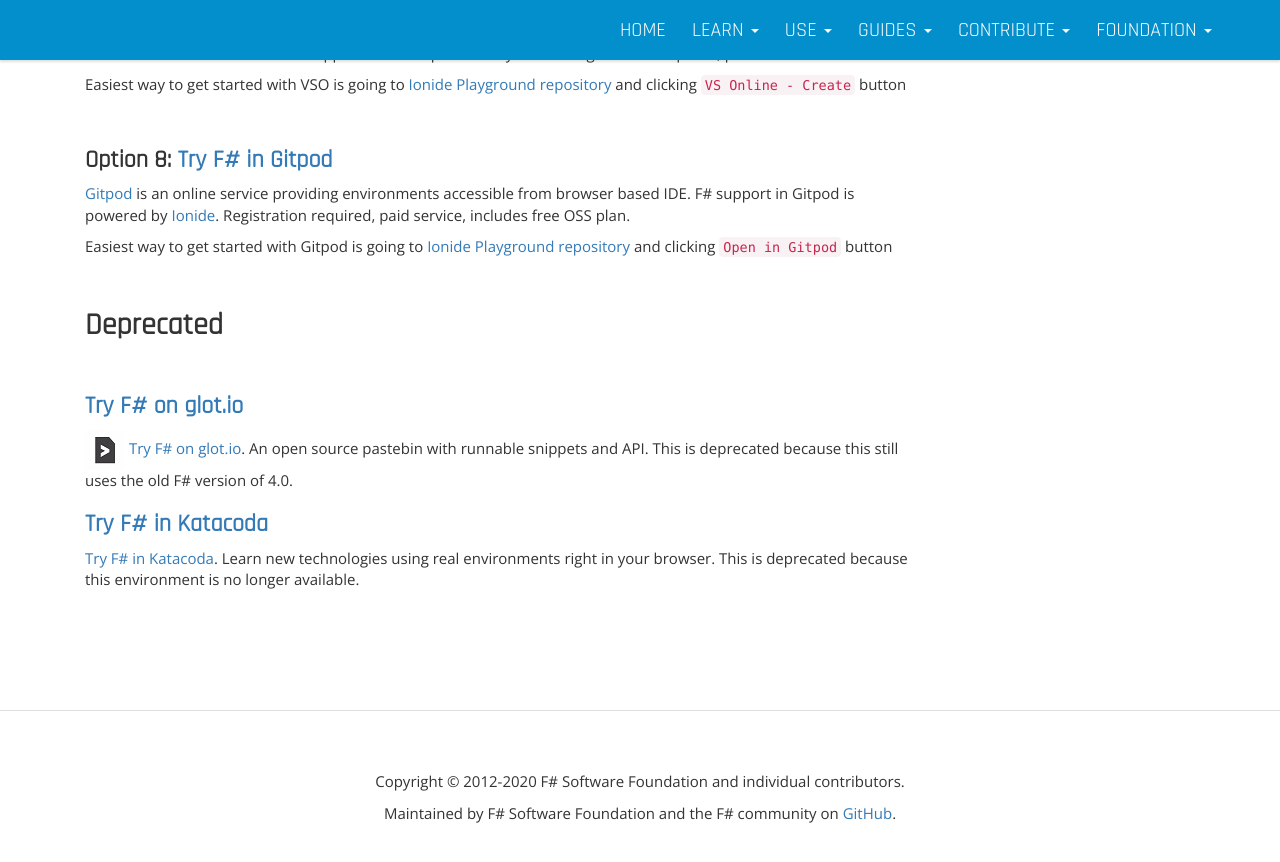
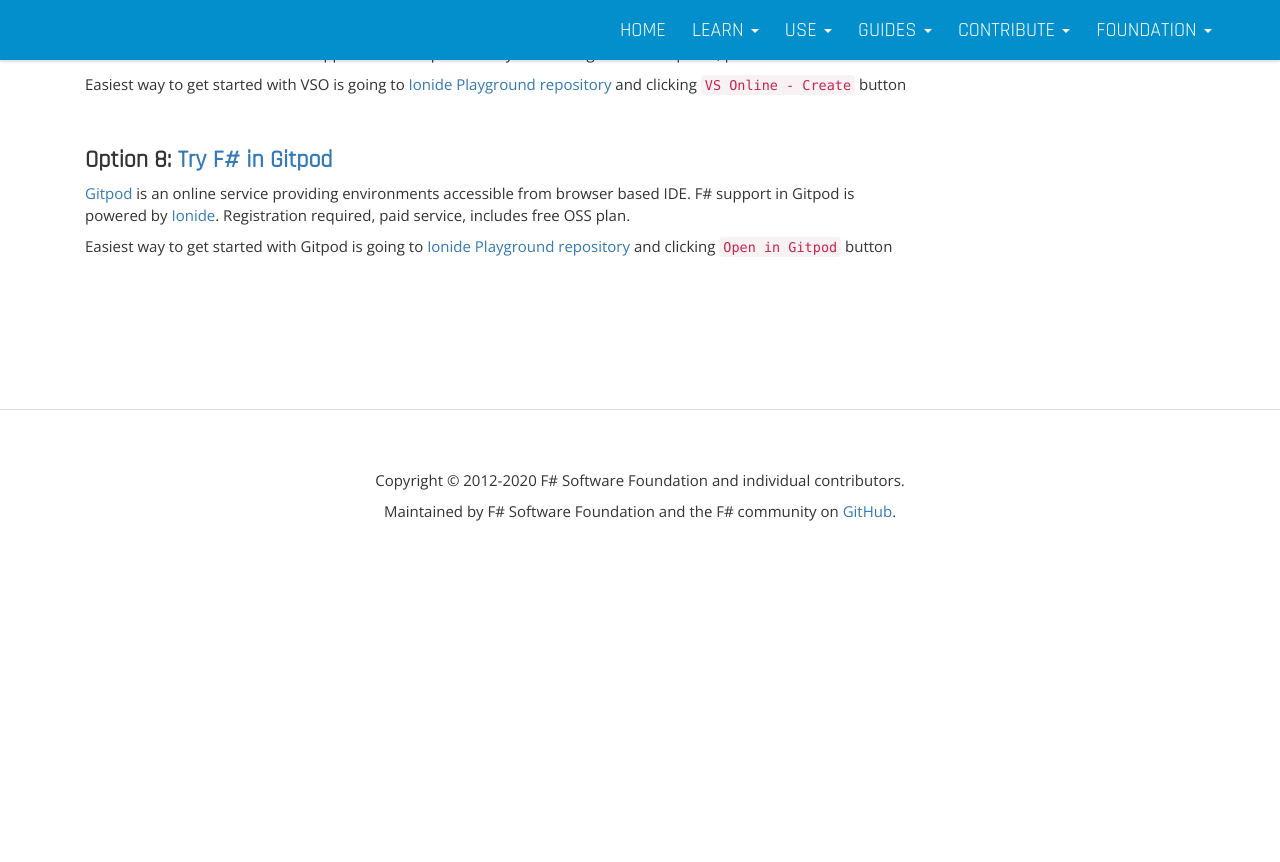
Before and after one commit to fsharp/fsharp.org, a Jekyll site: the page built from use/browser/index.md, in a window 1280 px wide and 900 px high, scrolled down 1058 px. Shown: the top 862 px of the window. Built offline with Jekyll 4.4.1, drawn with Linux system fonts in a browser that asks for light colours; nearby versions of some CDN libraries; after the commit the page ends 1657 px from its top, so only the background shows below that.

Commit message:
Update index.md

```diff
--- a/use/browser/index.md
+++ b/use/browser/index.md
@@ -60,18 +60,3 @@
 Easiest way to get started with Gitpod is going to [Ionide Playground repository](https://github.com/ionide/playground) and clicking `Open in Gitpod` button
 
 <br />
-
-## Deprecated
-
-
-<br />
-
-### [Try F# on glot.io](https://glot.io/new/fsharp)
-
-![logo](/images/thumbs/glot-io.jpg)&nbsp;[Try F# on glot.io](https://glot.io/new/fsharp). An open source pastebin with runnable snippets and API. This is deprecated because this still uses the old F# version of 4.0.
-
-
-### [Try F# in Katacoda](https://www.katacoda.com/courses/fsharp/playground)
-
-[Try F# in Katacoda](https://www.katacoda.com/courses/fsharp/playground). Learn new technologies using real environments
-right in your browser. This is deprecated because this environment is no longer available.
```
